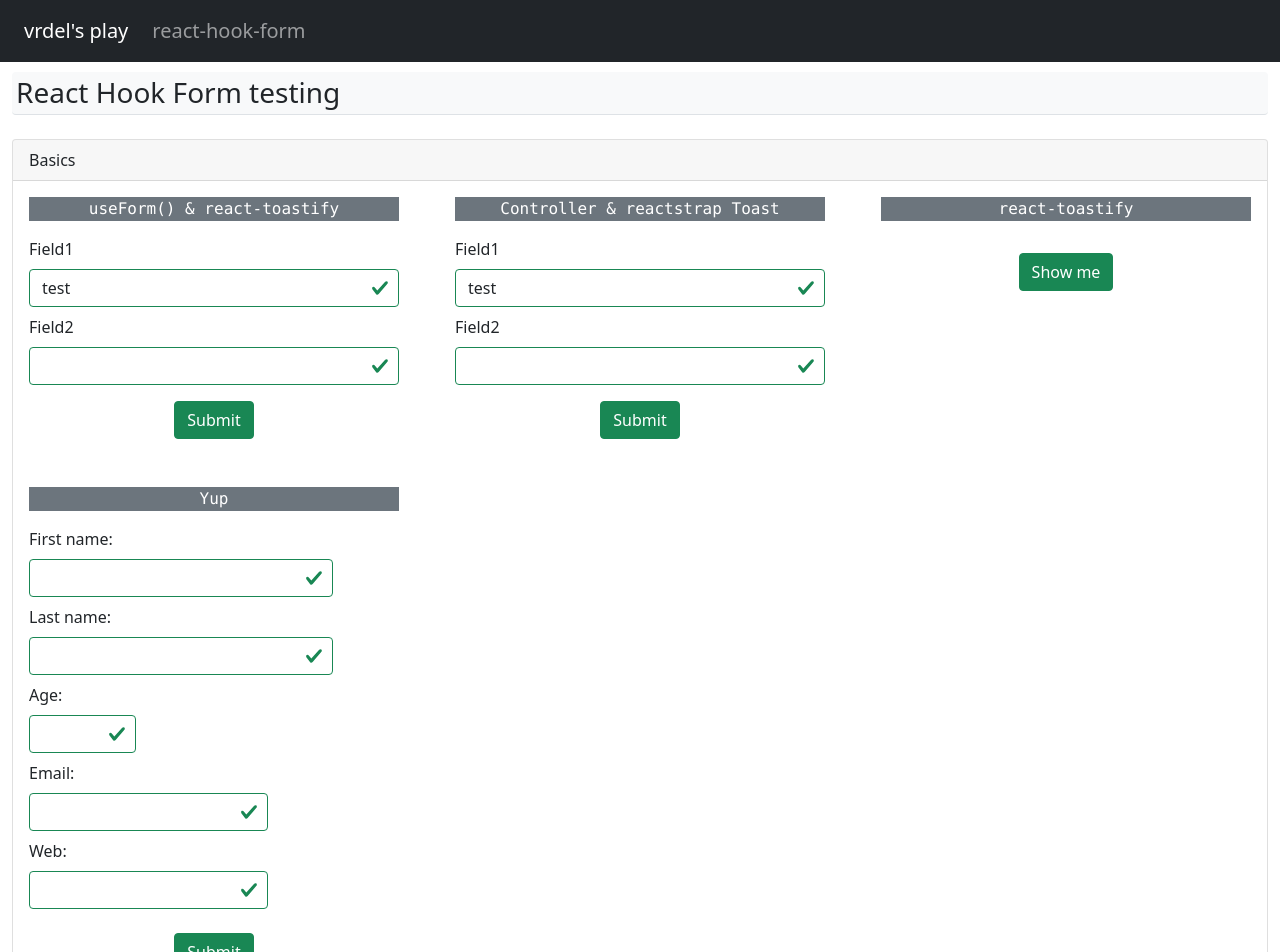
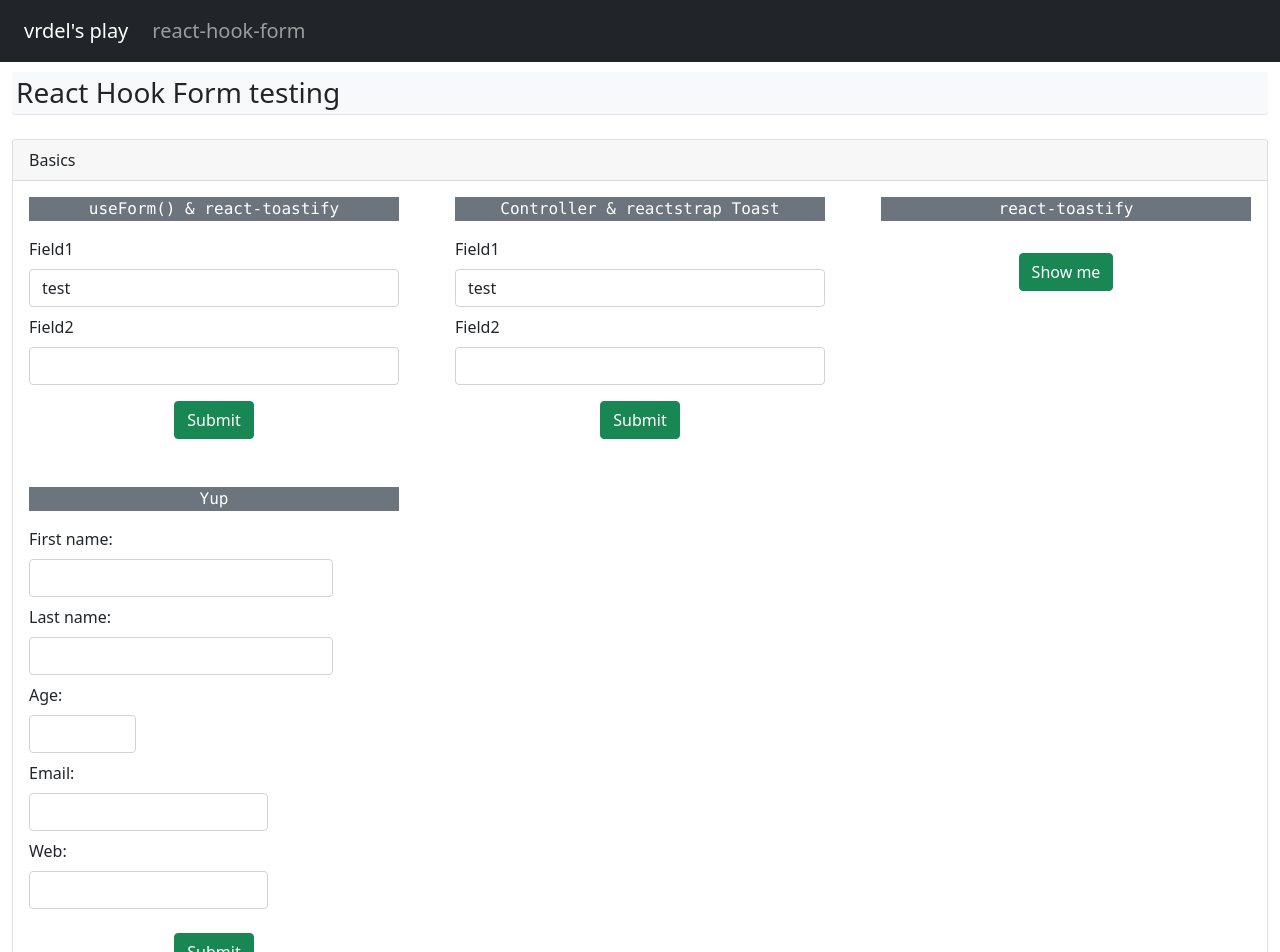
Before and after one commit to vrdel/react-playground, a React (Vite) app in the folder react-playground/: page /react-hook-form in a window 1280 px wide. Shown: the top 952 px of the page. Built offline with nearby package versions, Linux system fonts and the light colour scheme.

Commit message:
remove is-valid field styling

```diff
--- a/react-playground/src/routes/reacthookform.jsx
+++ b/react-playground/src/routes/reacthookform.jsx
@@ -82,7 +82,7 @@ const TestForm4 = () => {
                 render={ ({field}) =>
                   <Input
                     {...field}
-                    className={`form-control ${errors.firstname ? "is-invalid" : "is-valid"}`}
+                    className={`form-control ${errors.firstname && "is-invalid"}`}
                   />
                 }
               />
@@ -106,7 +106,7 @@ const TestForm4 = () => {
                 render={ ({field}) =>
                   <Input
                     {...field}
-                    className={`form-control ${errors.lastname ? "is-invalid" : "is-valid"}`}
+                    className={`form-control ${errors.lastname && "is-invalid"}`}
                   />
                 }
               />
@@ -130,7 +130,7 @@ const TestForm4 = () => {
                 render={ ({field}) =>
                   <Input
                     {...field}
-                    className={`form-control ${errors.age ? "is-invalid" : "is-valid"}`}
+                    className={`form-control ${errors.age && "is-invalid"}`}
                   />
                 }
               />
@@ -154,7 +154,7 @@ const TestForm4 = () => {
                 render={ ({field}) =>
                   <Input
                     {...field}
-                    className={`form-control ${errors.email ? "is-invalid" : "is-valid"}`}
+                    className={`form-control ${errors.email && "is-invalid"}`}
                   />
                 }
               />
@@ -178,7 +178,7 @@ const TestForm4 = () => {
                 render={ ({field}) =>
                   <Input
                     {...field}
-                    className={`form-control ${errors.web ? "is-invalid" : "is-valid"}`}
+                    className={`form-control ${errors.web && "is-invalid"}`}
                   />
                 }
               />
@@ -246,7 +246,7 @@ const TestForm2 = ({ setData, setToggle }) => {
                 render={ ({field}) =>
                   <Input
                     {...field}
-                    className={`form-control ${errors.f1 ? "is-invalid" : "is-valid"}`}
+                    className={`form-control ${errors.f1 && "is-invalid"}`}
                   />
                 }
               />
@@ -271,7 +271,7 @@ const TestForm2 = ({ setData, setToggle }) => {
                 render={ ({field}) =>
                   <Input
                     {...field}
-                    className={`form-control ${errors.f2 ? "is-invalid" : "is-valid"}`}
+                    className={`form-control ${errors.f2 && "is-invalid"}`}
                   />
                 }
               />
@@ -322,7 +322,7 @@ const TestForm1 = () => {
             <InputGroup>
               <Input
                 id="f1"
-                className={`form-control ${errors.example ? "is-invalid" : "is-valid"}`}
+                className={`form-control ${errors.example && "is-invalid"}`}
                 defaultValue="test"
                 innerRef={ref1} {...exampleField}
               />
@@ -342,7 +342,7 @@ const TestForm1 = () => {
             <InputGroup>
               <Input
                 id="f2"
-                className={`form-control ${errors.exampleRequired ? "is-invalid" : "is-valid"}`}
+                className={`form-control ${errors.exampleRequired && "is-invalid"}`}
                 innerRef={ref2} {...exampleFieldRequired}
               />
               { errors.exampleRequired &&
```
